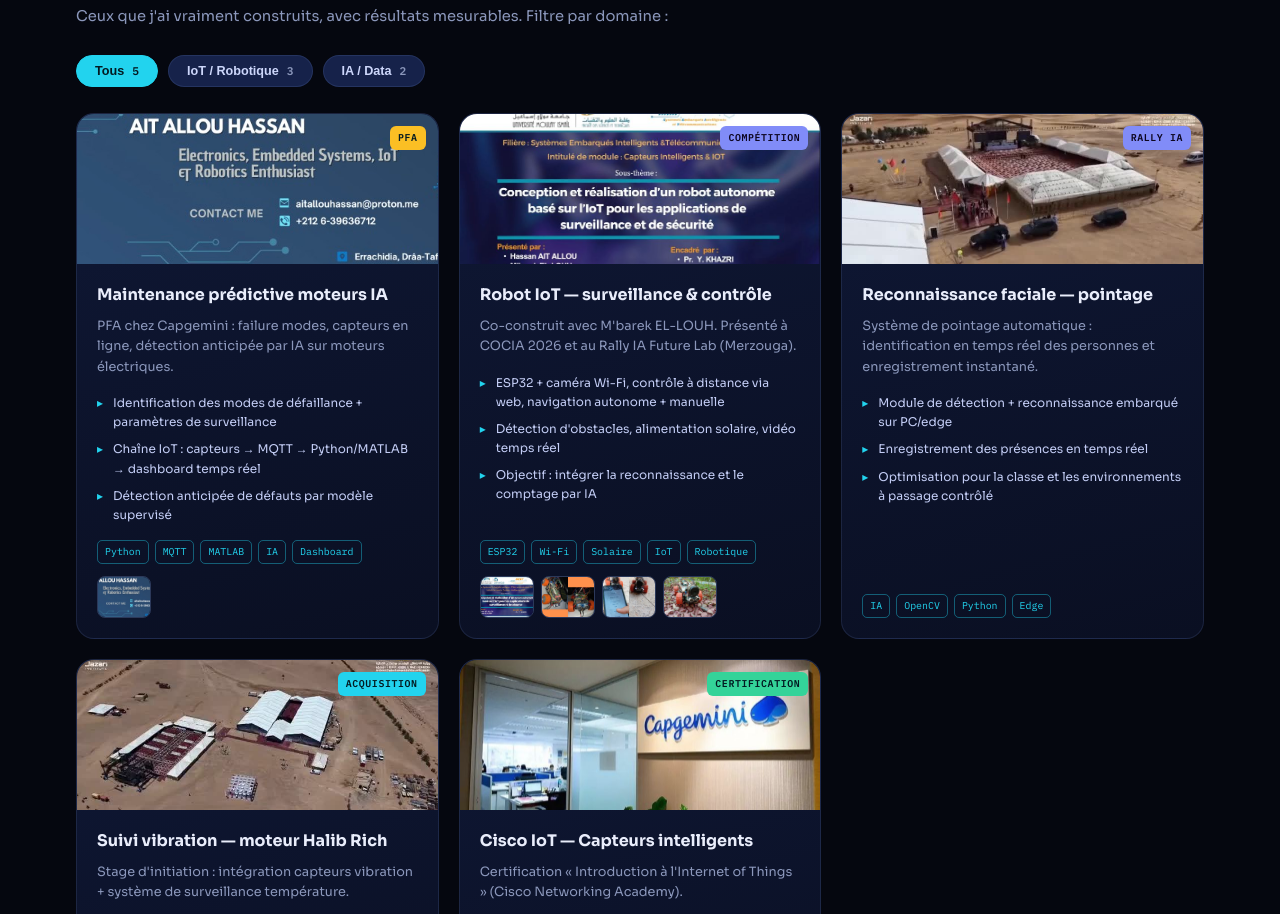
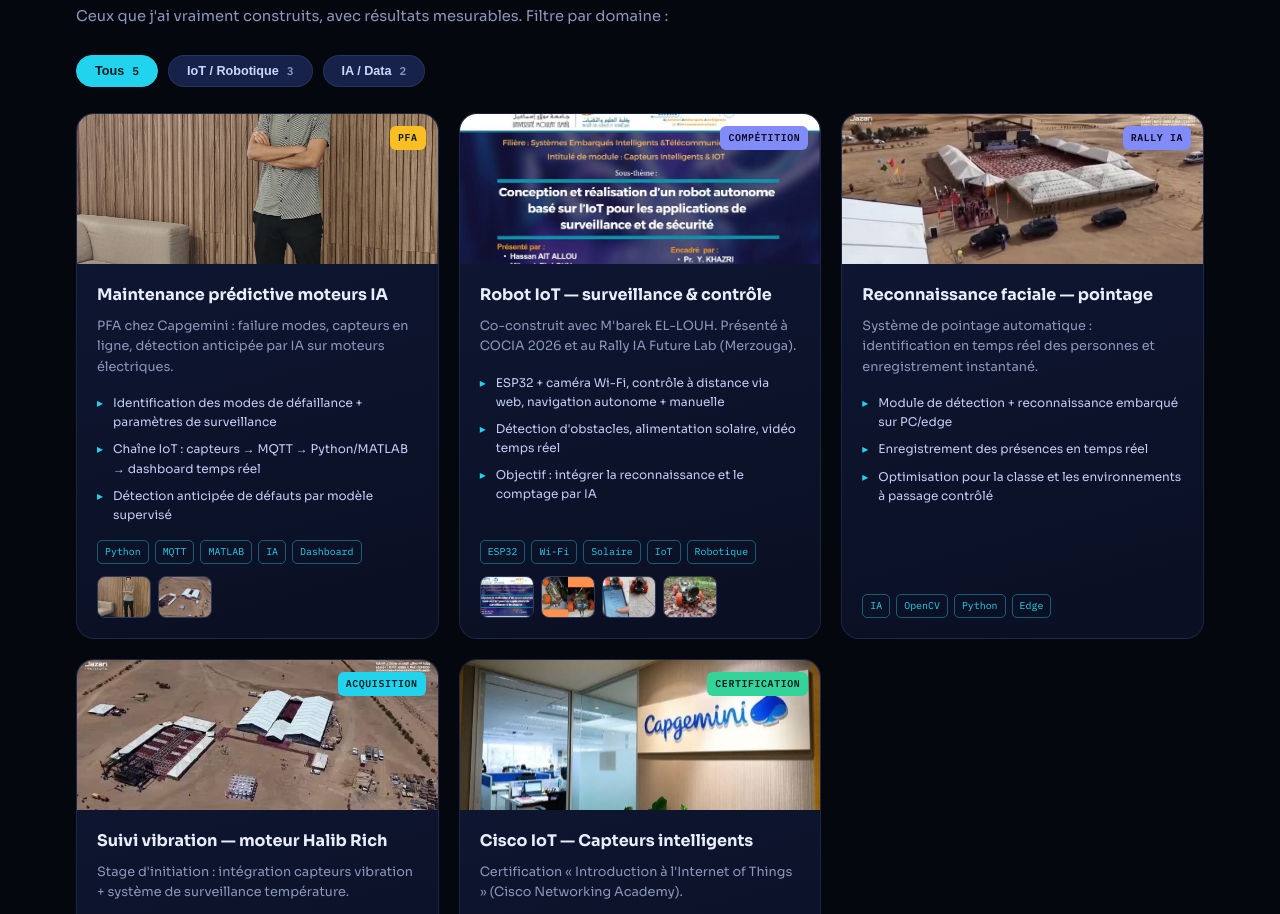
Before and after one commit to hassanaitallou/hassanaitallou.github.io, a plain HTML site: page index.html in a window 1280 px wide. Shown: the part 2848-3762 px from the top of the page. Drawn offline with Linux system fonts and the light colour scheme.

Commit message:
Assets: hi-res portrait from Capgemini photos; PFA card uses real on-site photo

```diff
--- a/index.html
+++ b/index.html
@@ -318,7 +318,7 @@ footer .wrap{display:flex;justify-content:space-between;gap:14px;flex-wrap:wrap}
   <div class="proj-grid" id="projGrid">
 
     <div class="card proj reveal" data-cat="ia">
-      <div class="proj-img"><img src="assets/banner.jpg" alt="Maintenance prédictive"><span class="proj-flag a">PFA</span></div>
+      <div class="proj-img"><img src="assets/capgemini-pfa.jpg" alt="Hassan AIT ALLOU — PFA Capgemini Engineering — maintenance prédictive"><span class="proj-flag a">PFA</span></div>
       <div class="proj-body">
         <h3>Maintenance prédictive moteurs IA</h3>
         <p>PFA chez Capgemini : failure modes, capteurs en ligne, détection anticipée par IA sur moteurs électriques.</p>
@@ -326,7 +326,7 @@ footer .wrap{display:flex;justify-content:space-between;gap:14px;flex-wrap:wrap}
         <li>Chaîne IoT : capteurs → MQTT → Python/MATLAB → dashboard temps réel</li>
         <li>Détection anticipée de défauts par modèle supervisé</li>
         <div class="proj-foot"><span class="tag">Python</span><span class="tag">MQTT</span><span class="tag">MATLAB</span><span class="tag">IA</span><span class="tag">Dashboard</span></div>
-        <div class="proj-shots"><img src="assets/banner.jpg" alt="dashboard"></div>
+        <div class="proj-shots"><img src="assets/capgemini-pfa.jpg" alt="Capgemini PFA"><img src="assets/cocia-video.jpg" alt="Demo machine"></div>
       </div>
     </div>
 
```
Also changed, not shown: assets/capgemini-pfa.jpg (added), assets/profile.jpg.
